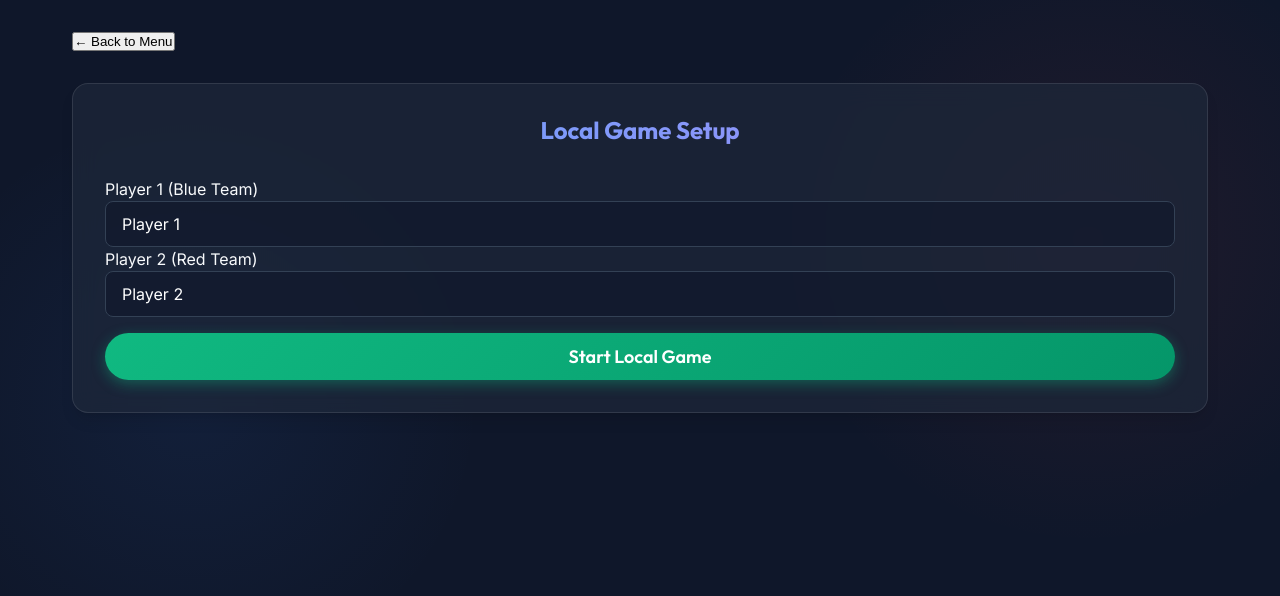
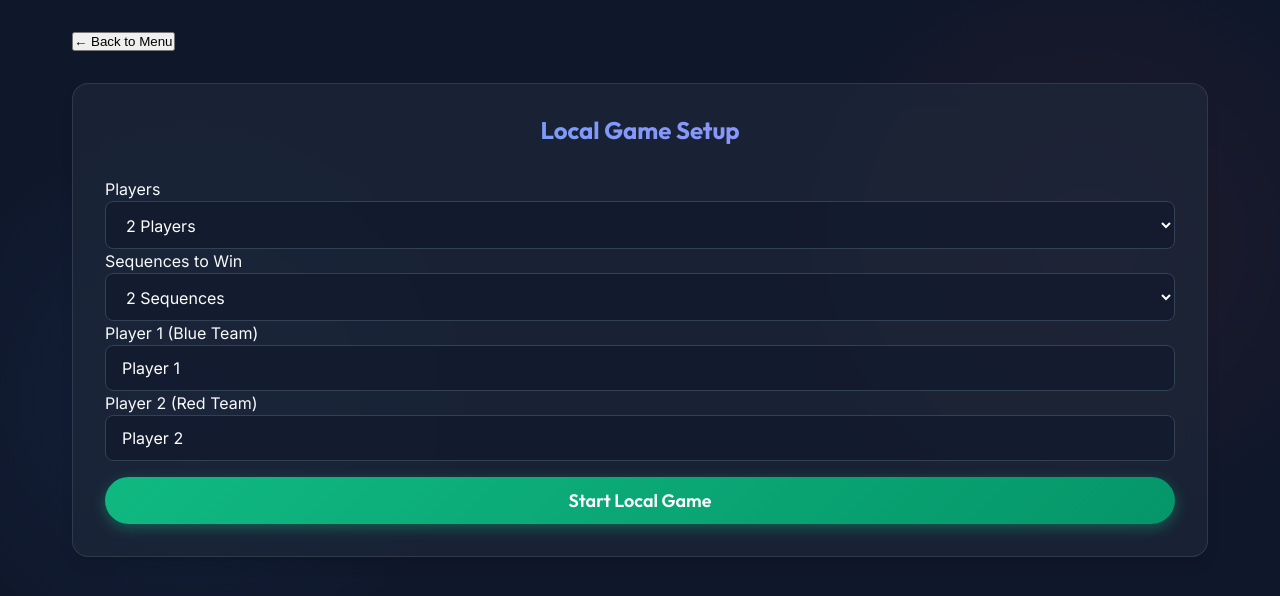
Before and after one commit to Najeeb-Patoana/sequence_board_game, a React (Vite) app in the folder frontend/: page /offline in a window 1280 px wide. Shown: the top 596 px of the page. Built offline with nearby package versions, Linux system fonts and the light colour scheme.

Commit message:
offline game ui improve

```diff
--- a/frontend/src/pages/OfflineSetup.jsx
+++ b/frontend/src/pages/OfflineSetup.jsx
@@ -5,12 +5,21 @@ export default function OfflineSetup() {
     const navigate = useNavigate();
     const [p1Name, setP1Name] = useState('Player 1');
     const [p2Name, setP2Name] = useState('Player 2');
+    const [p3Name, setP3Name] = useState('Player 3');
+    const [numPlayers, setNumPlayers] = useState(2);
+    const [sequencesToWin, setSequencesToWin] = useState(2);
 
     const handleStart = (e) => {
         e.preventDefault();
-        if (p1Name.trim() && p2Name.trim()) {
-            // Pass state to the game page
-            navigate('/offline/game', { state: { p1Name: p1Name.trim(), p2Name: p2Name.trim() } });
+        if (p1Name.trim() && p2Name.trim() && (numPlayers === 2 || p3Name.trim())) {
+            navigate('/offline/game', {
+                state: {
+                    p1Name: p1Name.trim(),
+                    p2Name: p2Name.trim(),
+                    p3Name: numPlayers === 3 ? p3Name.trim() : null,
+                    sequencesToWin
+                }
+            });
         }
     };
 
@@ -24,31 +33,40 @@ export default function OfflineSetup() {
                 <h2 className="text-3xl mb-8 text-center text-gradient">Local Game Setup</h2>
 
                 <form onSubmit={handleStart} className="flex flex-col gap-6">
+                    <div className="grid grid-cols-2 gap-4 mb-2">
+                        <div>
+                            <label className="block text-sm text-muted mb-2">Players</label>
+                            <select className="input w-full" value={numPlayers} onChange={(e) => setNumPlayers(Number(e.target.value))}>
+                                <option value={2}>2 Players</option>
+                                <option value={3}>3 Players</option>
+                            </select>
+                        </div>
+                        <div>
+                            <label className="block text-sm text-muted mb-2">Sequences to Win</label>
+                            <select className="input w-full" value={sequencesToWin} onChange={(e) => setSequencesToWin(Number(e.target.value))}>
+                                <option value={1}>1 Sequence</option>
+                                <option value={2}>2 Sequences</option>
+                                <option value={3}>3 Sequences</option>
+                            </select>
+                        </div>
+                    </div>
+
                     <div>
                         <label className="block text-sm text-[#60a5fa] mb-2 font-bold">Player 1 (Blue Team)</label>
-                        <input
-                            type="text"
-                            className="input border-[#3b82f6]/50 focus:border-[#3b82f6]"
-                            placeholder="Enter name"
-                            value={p1Name}
-                            onChange={(e) => setP1Name(e.target.value)}
-                            maxLength={15}
-                            required
-                        />
+                        <input type="text" className="input border-[#3b82f6]/50 focus:border-[#3b82f6]" value={p1Name} onChange={(e) => setP1Name(e.target.value)} maxLength={15} required />
                     </div>
 
                     <div>
                         <label className="block text-sm text-[#f87171] mb-2 font-bold">Player 2 (Red Team)</label>
-                        <input
-                            type="text"
-                            className="input border-[#ef4444]/50 focus:border-[#ef4444]"
-                            placeholder="Enter name"
-                            value={p2Name}
-                            onChange={(e) => setP2Name(e.target.value)}
-                            maxLength={15}
-                            required
-                        />
+                        <input type="text" className="input border-[#ef4444]/50 focus:border-[#ef4444]" value={p2Name} onChange={(e) => setP2Name(e.target.value)} maxLength={15} required />
                     </div>
+
+                    {numPlayers === 3 && (
+                        <div>
+                            <label className="block text-sm text-[#10b981] mb-2 font-bold">Player 3 (Green Team)</label>
+                            <input type="text" className="input border-[#10b981]/50 focus:border-[#10b981]" value={p3Name} onChange={(e) => setP3Name(e.target.value)} maxLength={15} required />
+                        </div>
+                    )}
 
                     <button type="submit" className="btn btn-primary mt-4" style={{ background: 'linear-gradient(135deg, #10b981, #059669)', boxShadow: '0 4px 14px 0 rgba(16, 185, 129, 0.39)' }}>
                         Start Local Game
```
